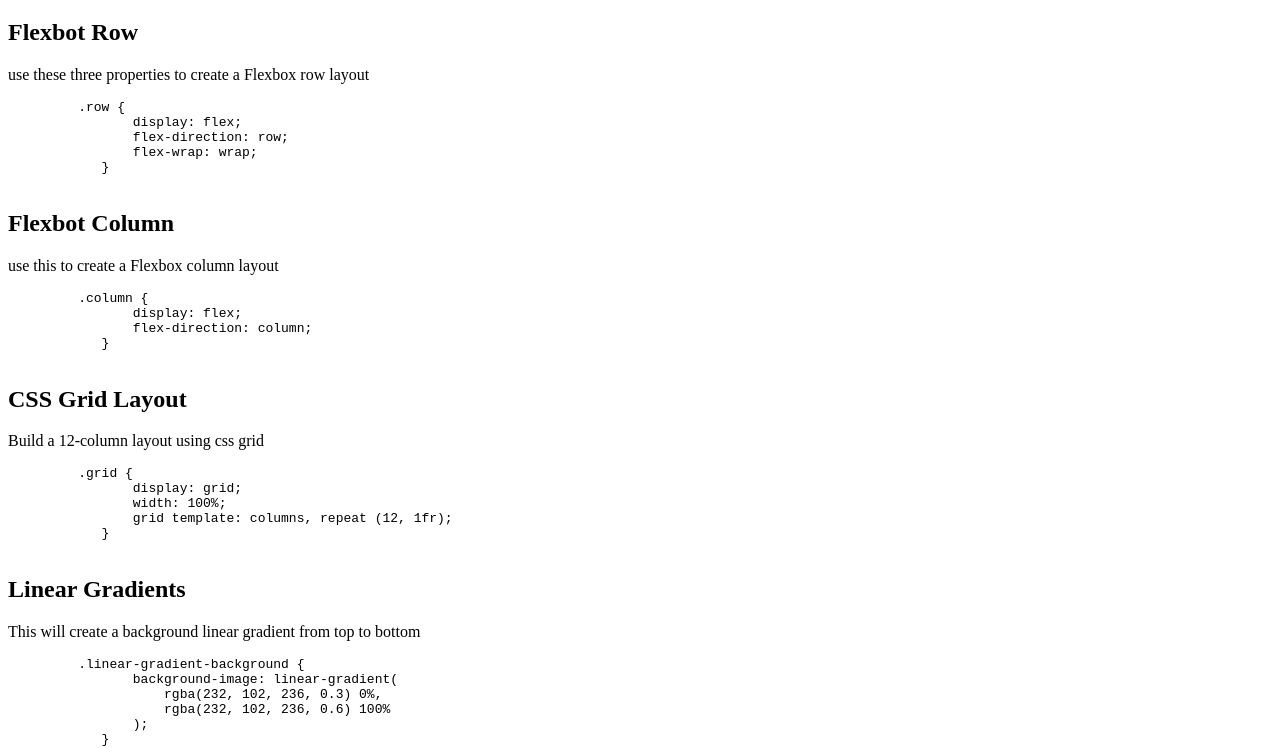
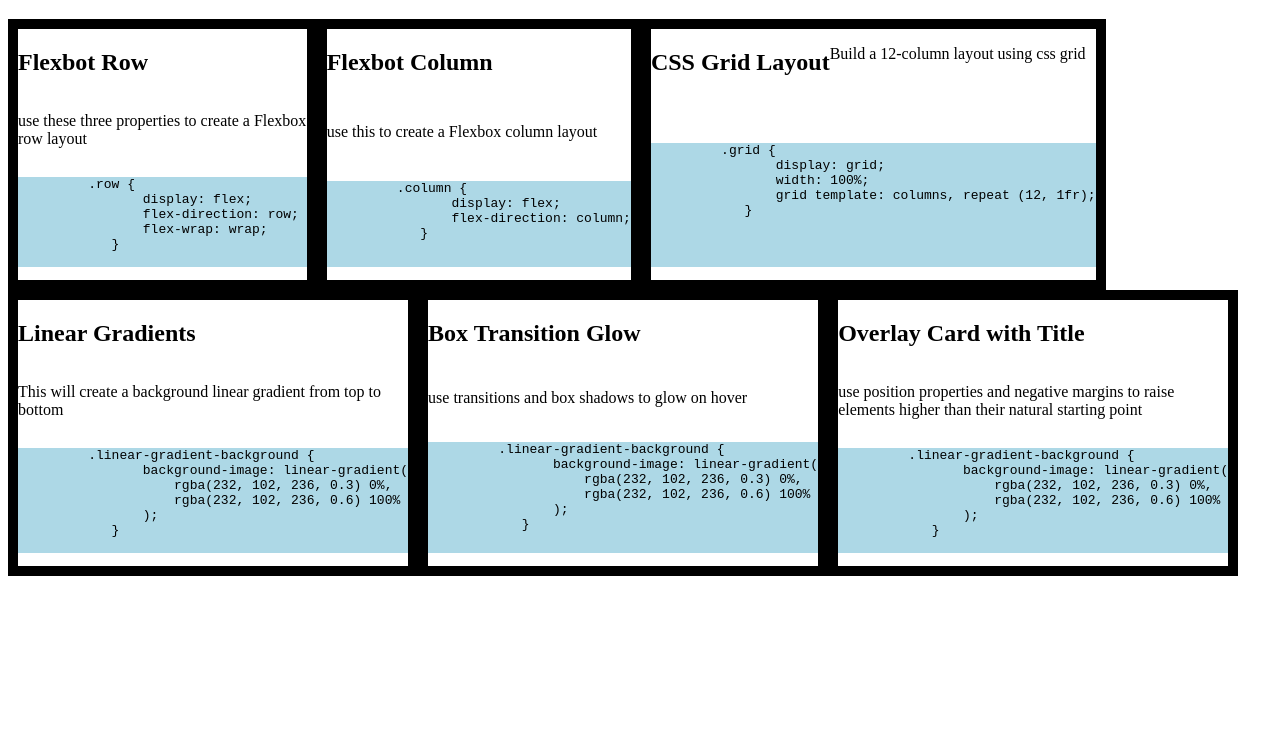
Before and after one commit to tnj415/mini-project-css, a plain HTML site: page index.html in a window 1280 px wide. Shown: the part 61-809 px from the top of the page. Drawn offline with Linux system fonts and the light colour scheme.

Commit message:
added stylesheet and styles within

```diff
--- a/assets/css/style.css
+++ b/assets/css/style.css
@@ -0,0 +1,32 @@
+* {
+	box-sizing: border-box;
+}
+
+div {
+	display: flex;
+	flex-wrap: wrap;
+}
+
+main {
+	display: flex;
+	flex-wrap: wrap;
+}
+
+section {
+	display: flex;
+	flex-wrap: wrap;
+	border: 10px solid black;
+	flex: 0 0 300px;
+}
+
+section h2 {
+
+}
+
+section p {
+
+}
+
+section pre {
+	background-color: lightblue;
+}
--- a/index.html
+++ b/index.html
@@ -5,7 +5,7 @@
     <meta charset="UTF-8">
     <meta http-equiv="X-UA-Compatible" content="IE=edge">
     <meta name="viewport" content="width=device-width, initial-scale=1.0">
-    <link ref="stylesheet" href="./assets/css/style.css">
+    <link rel="stylesheet" href="./assets/css/style.css">
     <title>CSS Cheat Sheet</title>
 
 </head>
@@ -21,6 +21,7 @@
 
 
     <main>
+        <div></div>
         <section>
             <h2>Flexbot Row</h2>
             <p>use these three properties to create a Flexbox row layout</p>
@@ -52,7 +53,7 @@
             }
             </code></pre>
         </section>
-
+        <div></div>
         <section>
             <h2>Linear Gradients</h2>
             <p>This will create a background linear gradient from top to bottom</p>
```
